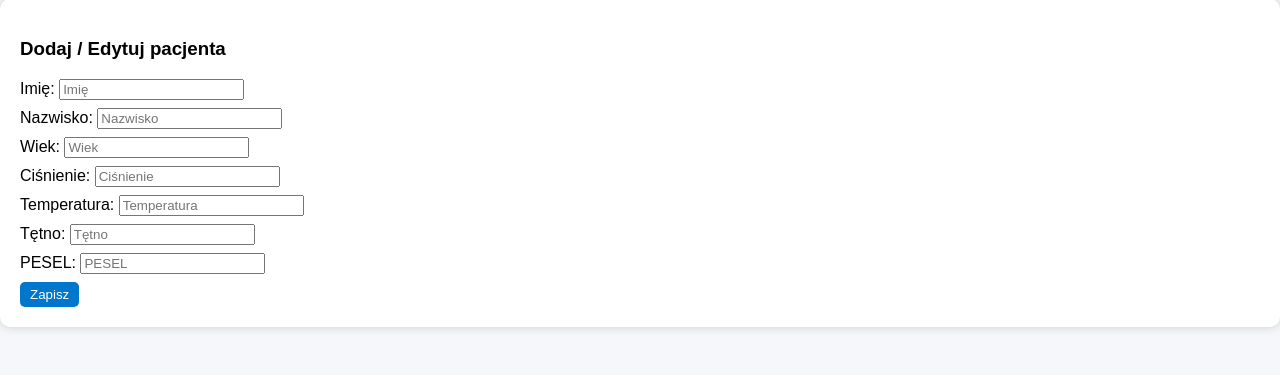
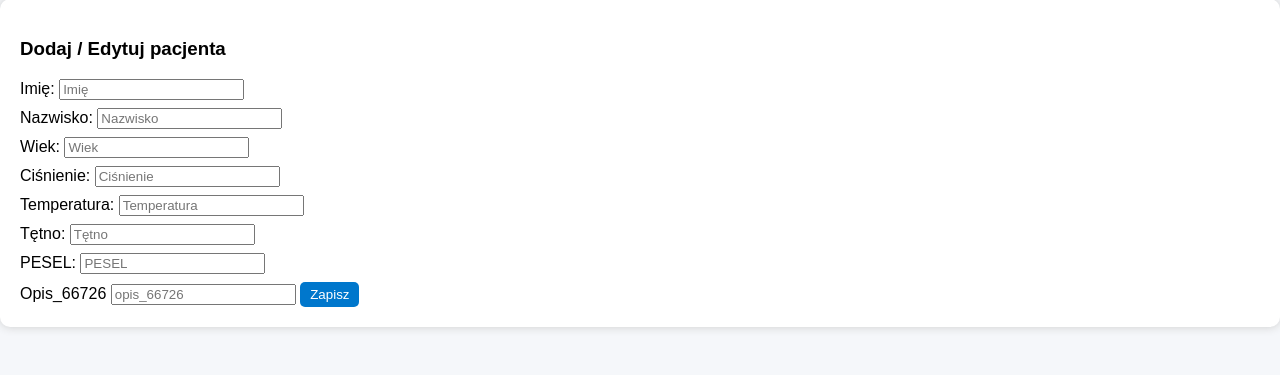
Before and after one commit to xChoina/xChoina-projekt-CRUD-Bartosz-Chojnowski, a Flask app: page /index in a window 1280 px wide. Shown: the part 104-479 px from the top of the page. Run offline with Flask 3, Linux system fonts and the light colour scheme; the visitor is signed in with stand-in values (Sample User, id 1).

Commit message:
Update index.html

```diff
--- a/templates/index.html
+++ b/templates/index.html
@@ -56,6 +56,8 @@
     <input type="text" id="pesel" placeholder="PESEL" required>
     <div id="error-pesel" class="error-message error"></div>
 
+    <label>Opis_66726</label>
+    <input type="text" id="opis_66726" placeholder="opis_66726" required>
     <button type="submit">Zapisz</button>
 </form>
 
```
